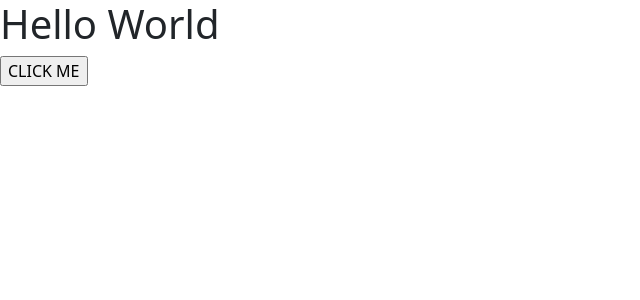
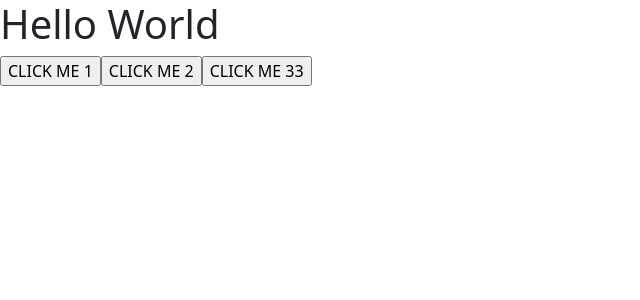
Before and after one commit to july-2021/day7-react-app, a React (Create React App) app: page / in a window 1280 px wide. Shown: the top 300 px of the page, without its empty margins (0-640 px from the left). Built offline with nearby package versions, Linux system fonts and the light colour scheme.

Commit message:
basics.of event. hadling.

```diff
--- a/src/App.js
+++ b/src/App.js
@@ -12,14 +12,24 @@ export default function App() {
 function MyComponent() {
   const clickHandler = (e) => {
     console.log(e);
-    alert("Somethign Somethign!!", e);
+    // alert("Somethign Somethign!!", e);
   };
 
   return (
     <div>
       <h1>Hello World</h1>
 
-      <input type="button" value="CLICK ME" onClick={clickHandler} />
+      <input type="button" value="CLICK ME 1" onClick={clickHandler} />
+      <input
+        type="button"
+        value="CLICK ME 2"
+        onClick={(e) => clickHandler(e)} // Explicitly Passing the e
+      />
+      <input
+        type="button"
+        value="CLICK ME 33"
+        onClick={(e) => clickHandler()} // Removd the e intentionaly
+      />
     </div>
   );
 }
```
